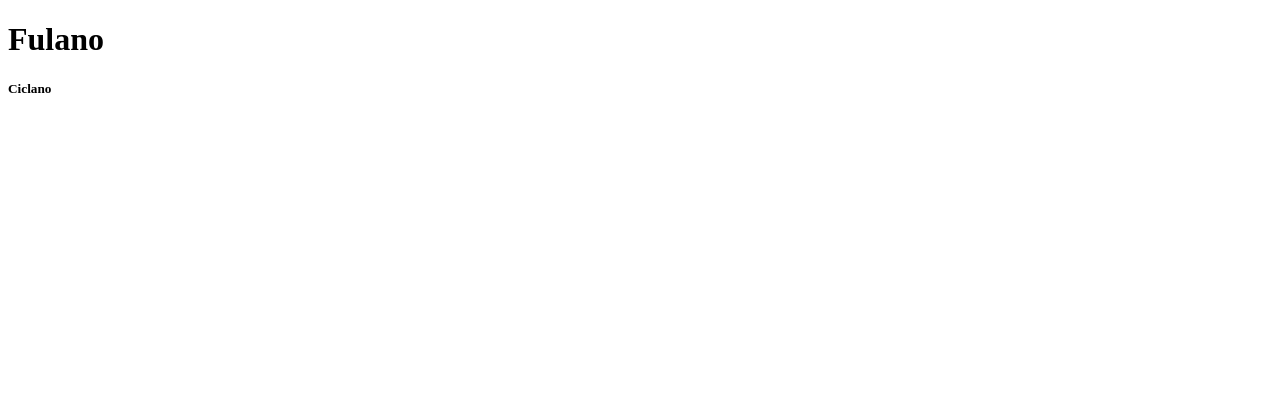
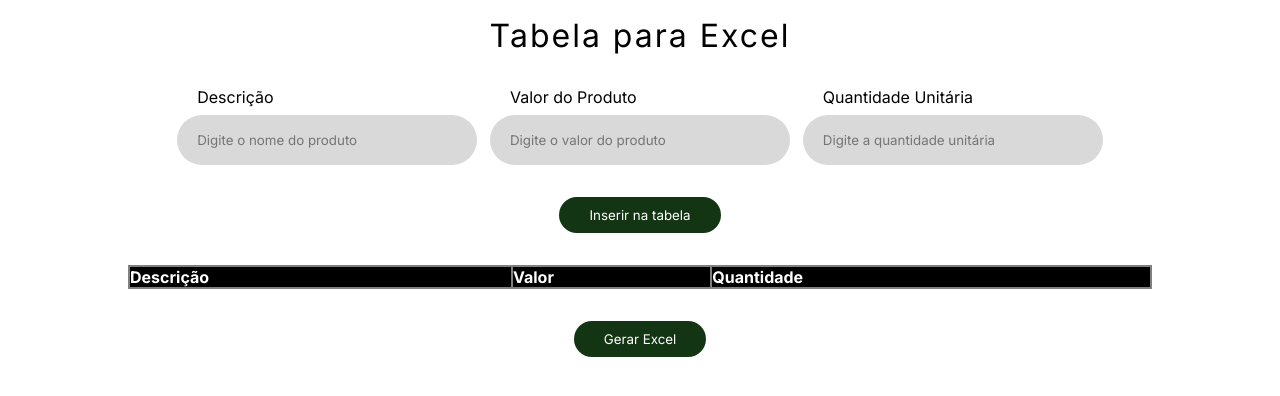
Before and after one commit to wandererbayer/Dev_Sis_ExcelTable, a plain HTML site: page Table-to-excel/index.html in a window 1280 px wide. Drawn offline with Linux system fonts and the light colour scheme.

Commit message:
tabela + javascript

```diff
--- a/Table-to-excel/index.html
+++ b/Table-to-excel/index.html
@@ -7,13 +7,78 @@
         <meta name="viewport" content="width=device-width, initial-scale=1.0">
         <title>Tabela para Excel</title>
 
+        <link rel="stylesheet" href="style.css">
+
+        <link rel="preconnect" href="https://fonts.googleapis.com">
+        <link rel="preconnect" href="https://fonts.gstatic.com" crossorigin>
+        <link href="https://fonts.googleapis.com/css2?family=Inter:ital,opsz,wght@0,14..32,100..900;1,14..32,100..900&display=swap" rel="stylesheet">
+
+        <script src="https://cdnjs.cloudflare.com/ajax/libs/xlsx/0.17.3/xlsx.full.min.js"></script>
+
+
     </head>
 
     <body>
 
-        <h1>Fulano</h1>
-        <h5>Ciclano<h5>
+        <h1>Tabela para Excel</h1>
+
+        <section class="">
+
+            <div class="wrap-input">
+                <label for="nome">Descrição</label>
+                <input id="nome" type="text" placeholder="Digite o nome do produto">
+            </div>
+
+            <div class="wrap-input">
+                <label for="valor">Valor do Produto</label>
+                <input id="valor" type="number" placeholder="Digite o valor do produto">
+            </div>
+
+            <div class="wrap-input">
+                <label for="quantidade">Quantidade Unitária</label>
+                <input id="quantidade" type="number" placeholder="Digite a quantidade unitária">
+            </div>
+
+        </section>
+
+        <div class="wrap-btn">
+
+            <button class="btn" onclick="adicionarItem()">Inserir na tabela</button>
+
+        </div>
+
+        <div class="wrap-table">
+
+            <table id="tabela">
+
+                <thead>
+                    <tr>
+                        <th>Descrição</th>
+                        <th>Valor</th>
+                        <th>Quantidade</th>
+                    </tr>
+                </thead>
+
+                <tbody></tbody>
+
+            </table>
+
+        </div>
+
+        <div class="wrap-table">
+
+            <button class="btn" onclick="exportarExcel()">Gerar Excel</button>
+
+        </div>
+
+        </div>
+
+
+
+        <table></table>
 
     </body>
 
+    <script src="script.js"></script>
+
 </html>
--- /dev/null
+++ b/Table-to-excel/script.js
@@ -0,0 +1,38 @@
+function adicionarItem()
+{
+    //obter valores digitados
+    var nome = document.getElementById("nome").value
+    var valor = document.getElementById("valor").value
+    var quantidade = document.getElementById("quantidade").value
+
+    if(!nome || !valor || !quantidade)
+    {
+        alert("Insira todos os valores!")
+        return
+    }
+
+    //criar uma linha na tabela
+    var tabela = document.getElementById("tabela").getElementsByTagName("tbody")[0]
+    var novalinha = tabela.insertRow(tabela.rows.lenght)
+    var celulaNome = novalinha.insertCell(0)
+    var celulaValor = novalinha.insertCell(1)
+    var celulaQuantidade = novalinha.insertCell(2)
+
+    //Preencher as células com os valores
+    celulaNome.innerHTML = nome
+    celulaValor.innerHTML = valor
+    celulaQuantidade.innerHTML = quantidade
+
+    //Limpar os campos
+    document.getElementById("nome").value = ""
+    document.getElementById("valor").value = ""
+    document.getElementById("quantidade").value = ""
+}
+
+function exportarExcel()
+{
+    var tabela = document.getElementById("tabela")
+    var nomeArquivo = "tabela_prodtutos.xlsx"
+    var wb = XLSX.utils.table_to_book(tabela, {sheet: "Tabela de Produtos"})
+    XLSX.writeFile(wb, nomeArquivo)
+}
--- /dev/null
+++ b/Table-to-excel/style.css
@@ -0,0 +1,115 @@
+:root
+{
+    --input-background: #d9d9d9;
+    --txt-color-white: white
+}
+
+*
+{
+    padding: 0;
+    margin: 0;
+    box-sizing: border-box;
+    font-family: "Inter", sans-serif;
+}
+
+h1
+{
+    width: 100%;
+    text-align: center;
+    font-weight: 400;
+    letter-spacing: 2px;
+    margin-top: 2vh;
+}
+
+section
+{
+    width: 100%;
+    display: flex;
+    flex-direction: row;
+    align-items: center;
+    justify-content: center;
+    gap: 1vw;
+    margin-top: 4vh;
+    flex-wrap: wrap;
+}
+
+.wrap-input
+{
+    display: flex;
+    flex-direction: column;
+}
+
+input
+{
+    border-radius: 999px;
+    width: 300px;
+    height: 50px;
+    border: none;
+    background-color: var(--input-background);
+    padding-left: 20px;
+}
+
+label
+{
+    padding-left: 20px;
+    margin-bottom: 1vh;
+}
+
+.wrap-btn
+{
+    width: 100%;
+    text-align: center;
+    margin-top: 4vh;
+}
+
+.btn
+{
+    background-color: rgb(19, 53, 19);
+    color: var(--txt-color-white);
+    padding: 10px 30px;
+    border-radius: 999px;
+    border: none;
+}
+
+.btn:hover
+{
+    cursor: pointer;
+    box-shadow: rgba(0, 0, 0, 0.35) 0px 5px 15px;
+    transition: all 200ms linear;
+    border: none;
+    border: 2px solid green;
+    font-weight: bold;
+}
+
+#tabela
+{
+    background-color: gray;
+    width: 80%;
+    text-align: left;
+
+}
+
+.wrap-table
+{
+    width: 100%;
+    height: auto;
+    display: flex;
+    align-items: center;
+    justify-content: center;
+    margin-top: 4vh;
+}
+
+thead
+{
+    background-color: black;
+    color: white;
+}
+
+@media (width < 300px)
+{
+    input
+    {
+        width: 200px;
+        height: 40px;
+    }
+}
```
